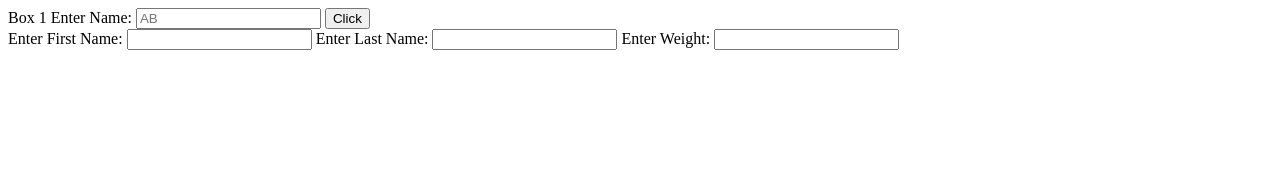
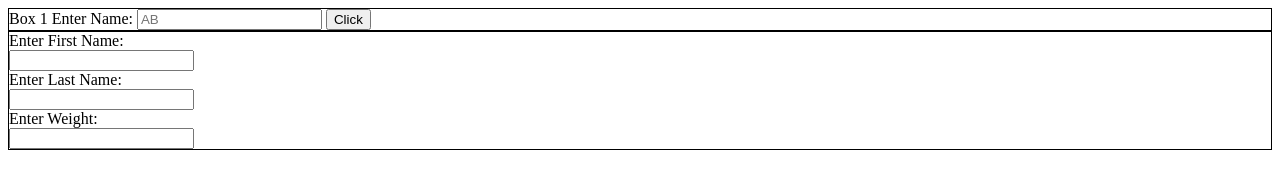
Before and after one commit to averyburne/Typescript-practice, a website: page index.html in a window 1280 px wide. Drawn offline with Linux system fonts and the light colour scheme.

Commit message:
Changed display for name form

```diff
--- a/index.html
+++ b/index.html
@@ -9,19 +9,19 @@
         <script src="script1.js"></script>
     </head>
     <body>
-        <div id="box1"><span id="box-text">Box 1</span i>
+        <div class="box" id="box1"><span id="box-text">Box 1</span i>
             <label for="name">Enter Name:</label>
             <input id="name" placeholder="AB" type="text">
             <button id="btn-get">Click</button>
         </div>
-        <div class="box2">
-            <form>
-                <label for="first-name">Enter First Name:</label>
-                <input id="first-name" type="text">
-                <label for="last-name">Enter Last Name:</label>
-                <input id="last-name" type="text">
-                <label for="weight">Enter Weight:</label>
-                <input id="weight" type="number">
+        <div class="box">
+            <form id="name-form">
+                <label class="form-item" for="first-name">Enter First Name:</label>
+                <input class="form-item" id="first-name" type="text">
+                <label class="form-item" for="last-name">Enter Last Name:</label>
+                <input class="form-item" id="last-name" type="text">
+                <label class="form-item" for="weight">Enter Weight:</label>
+                <input class="form-item" id="weight" type="number">
             </form>
         </div>
     </body>
--- a/styles.css
+++ b/styles.css
@@ -1,3 +1,11 @@
-.box1 {
+.box {
     border: 1px solid black;
 }
+
+/* #box {
+    display: flexbox;
+} */
+
+.form-item {
+    display: block;
+}
```
